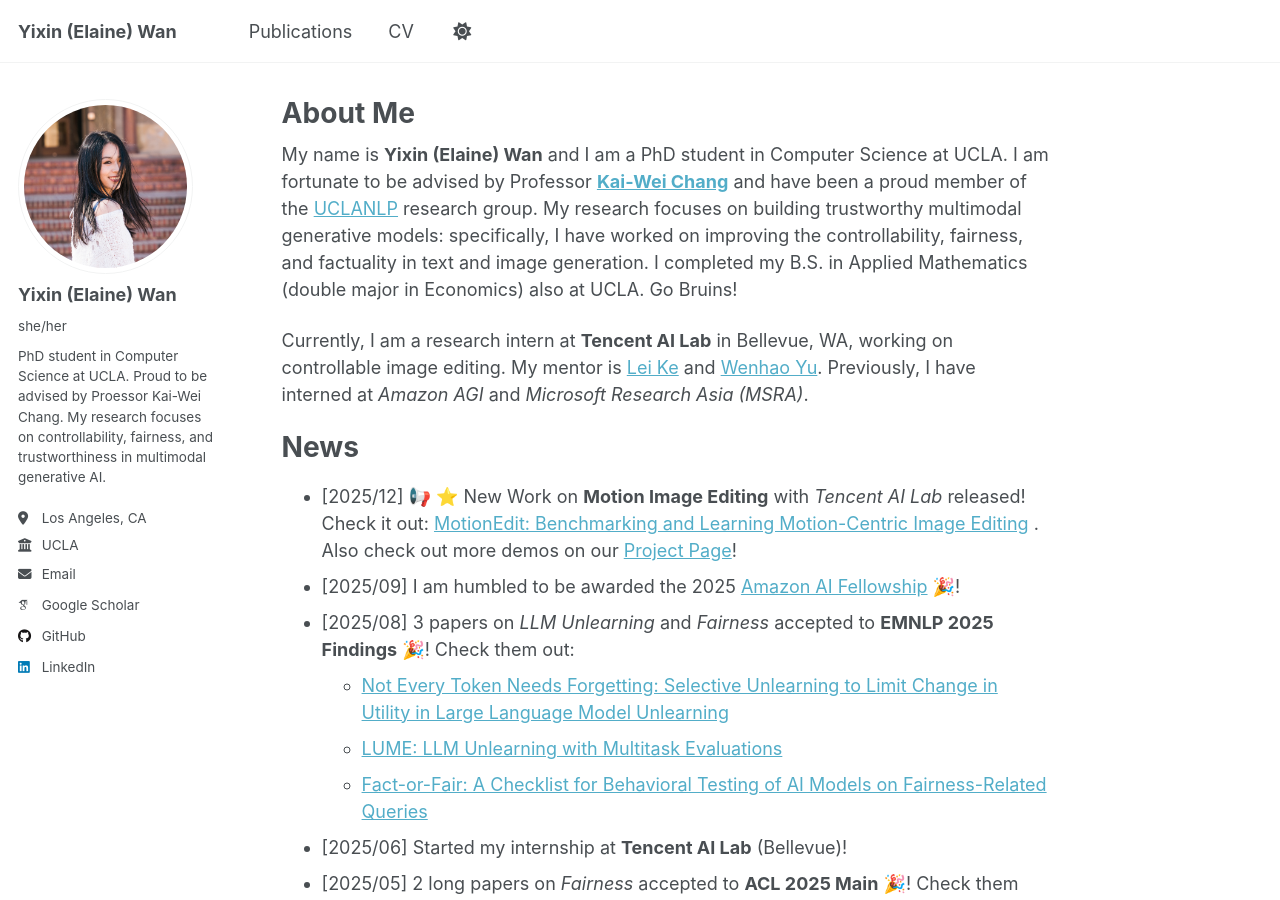
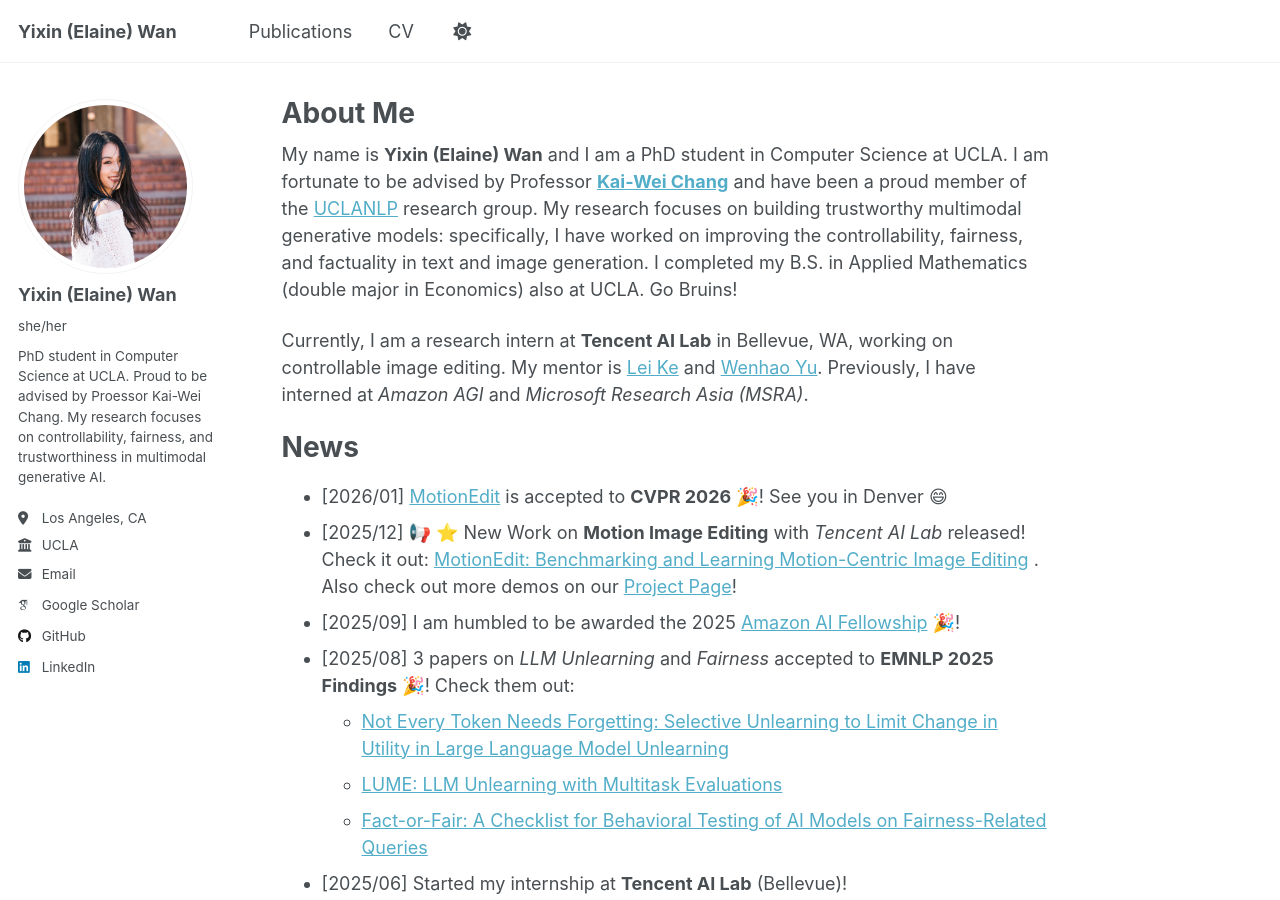
Before and after one commit to elainew728/elainew728.github.io, a Jekyll site: the page built from _pages/about.md, in a window 1280 px wide and 900 px high. Built offline with Jekyll 4.4.1, drawn with Linux system fonts in a browser that asks for light colours; some web fonts are replaced; a script that is not in the unit is left out.

Commit message:
Update info

```diff
--- a/_pages/about.md
+++ b/_pages/about.md
@@ -13,6 +13,7 @@ Currently, I am a research intern at **Tencent AI Lab** in Bellevue, WA, working
 
 News
 ======
+* [2026/01] [MotionEdit](https://arxiv.org/abs/2512.10284) is accepted to **CVPR 2026** 🎉! See you in Denver 😄
 * [2025/12] 📢 ⭐️ New Work on **Motion Image Editing** with *Tencent AI Lab* released! Check it out: [MotionEdit: Benchmarking and Learning Motion-Centric Image Editing](https://arxiv.org/abs/2512.10284) . Also check out more demos on our [Project Page](https://motion-edit.github.io/)!
 * [2025/09] I am humbled to be awarded the 2025 [Amazon AI Fellowship](https://samueli.ucla.edu/15-ucla-engineering-doctoral-students-named-amazon-ai-fellows/) 🎉!
 * [2025/08] 3 papers on *LLM Unlearning* and *Fairness* accepted to **EMNLP 2025 Findings** 🎉! Check them out:
```
